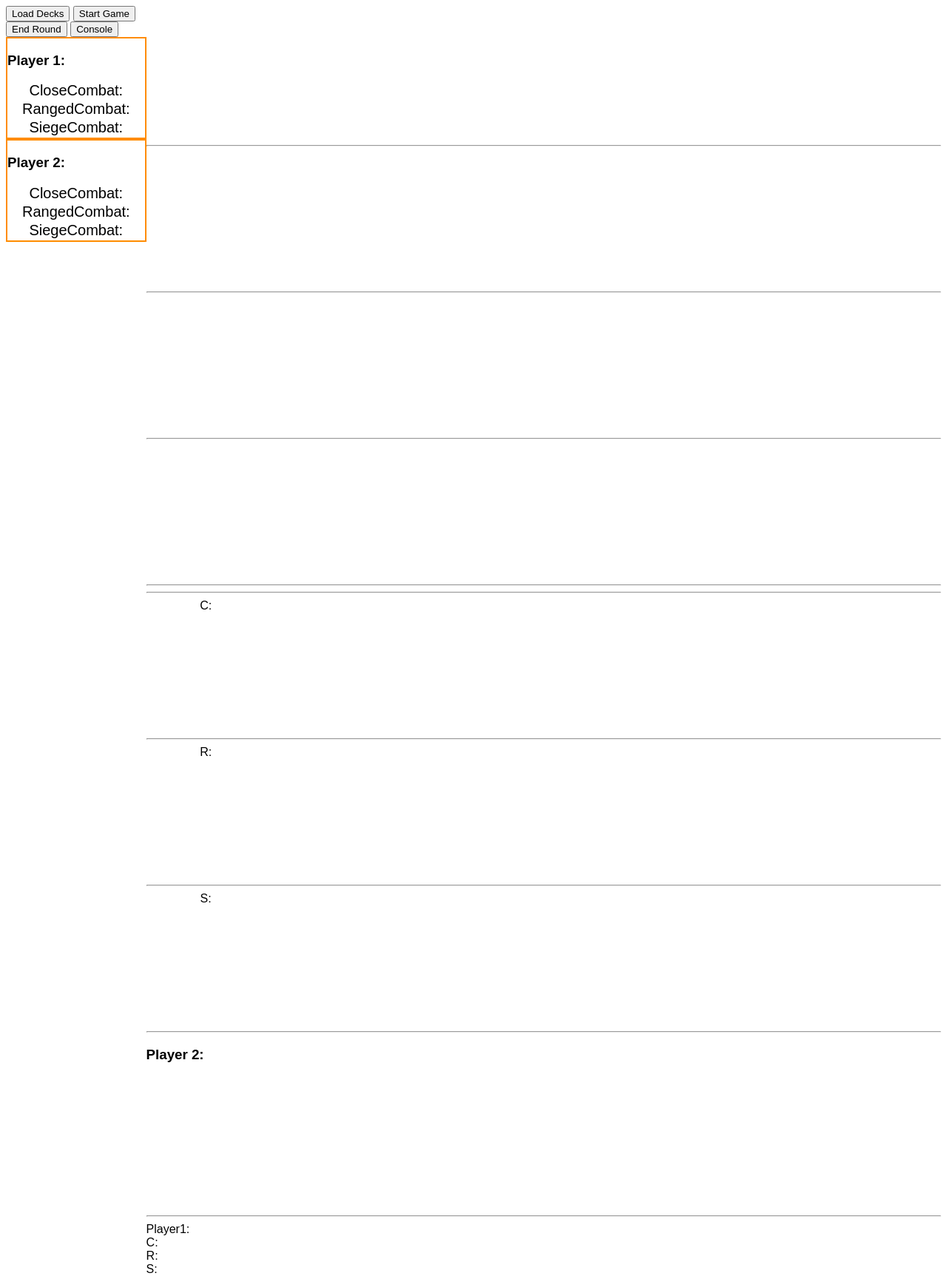
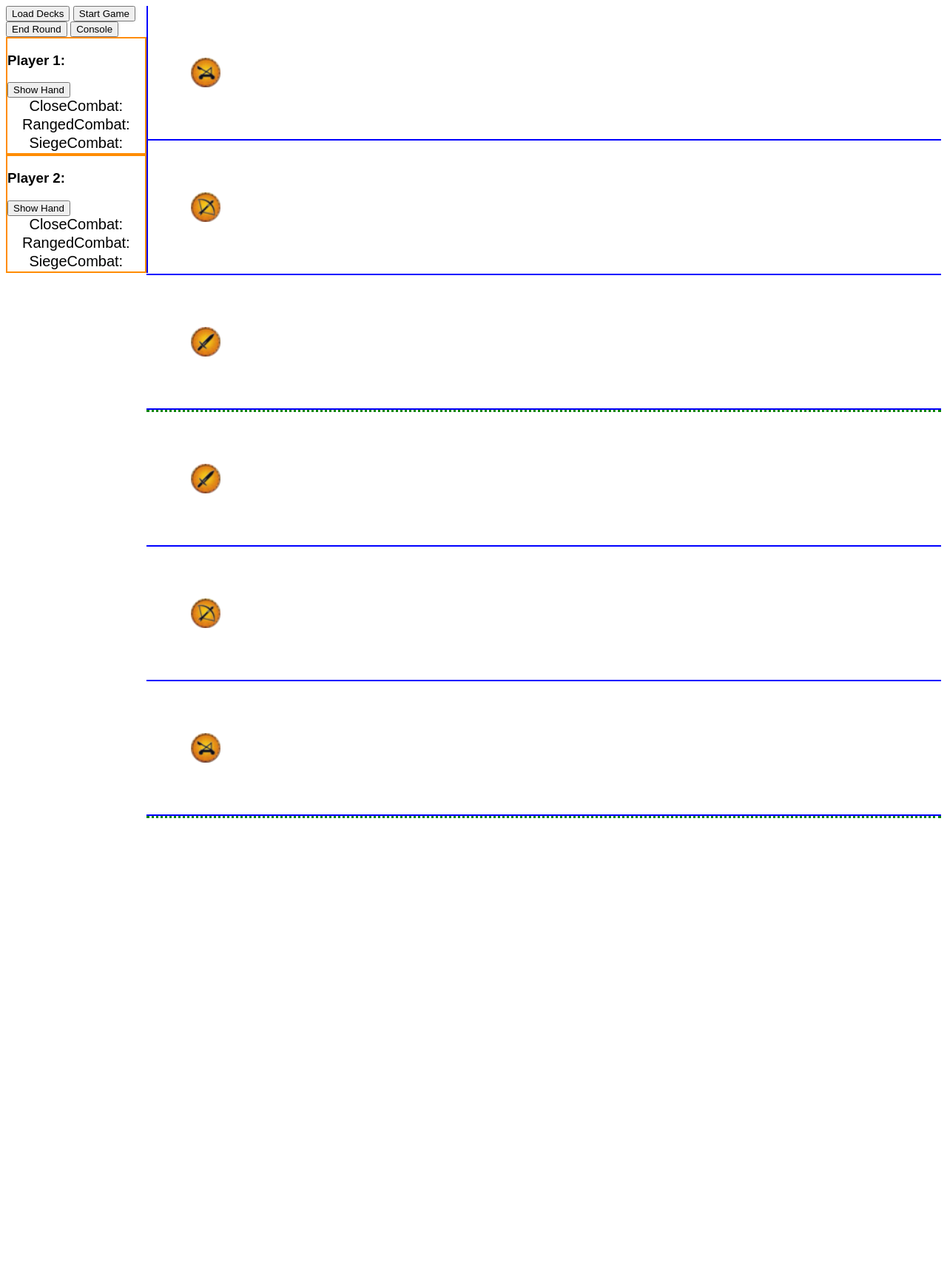
Before and after one commit to PZDuck/gwent, a plain HTML site: page game/index.html in a window 1280 px wide. Shown: the whole page at 74% size. After the commit the page ends 1341 px from the top, so only its background shows below. Drawn offline with nearby package versions, Linux system fonts and the light colour scheme.

Commit message:
more assets and board alignment

```diff
--- a/game/gwent.css
+++ b/game/gwent.css
@@ -8,6 +8,7 @@ body {
     top: 0;
     left: 0;
     width: 15%;
+    border-right: 2px solid blue;
 }
 .GwentBoard {
     position: absolute;
@@ -21,12 +22,16 @@ body {
     display: block;
     border: 2px solid darkorange;
 }
+.Player {
+    border-bottom: 3px dotted green;
+}
 .TheHand, .Row {
     position: relative;
     width: 100%;
     height: 100%;
     text-align: center;
     min-height: calc(450px * 0.40);
+    border-bottom: 2px solid blue;
 }
 .Row.activeWeather.CloseRow {
     background: url('other_assets/frost.jpg') center/cover repeat;
@@ -39,6 +44,16 @@ body {
 }
 .Row.activeWeather {
     background-size: cover;
+}
+
+.CloseRow .Horn {
+    background:  url('other_assets/close.png') center/25% no-repeat;
+}
+.RangedRow .Horn {
+    background:  url('other_assets/ranged.png') center/25% no-repeat;
+}
+.SiegeRow .Horn {
+    background:  url('other_assets/siege.png') center/25% no-repeat;
 }
 
 .GwentCard.Sheet1 {
--- a/game/gwent.js
+++ b/game/gwent.js
@@ -68,6 +68,7 @@ function GwentBoard(player1, player2) {
 }
 
 function GwentPlayer(deck) {
+    this.hand_visible = false;
     this.Deck = deck;
     this.Hand = [];
     this.Discard = [];
@@ -81,6 +82,12 @@ function GwentPlayer(deck) {
         }
     };
     this.Leader;
+    this.isHandVisible = function() {
+        return this.hand_visible;
+    };
+    this.toggleHand = function() {
+        this.hand_visible = !this.hand_visible;
+    };
     this.drawHand = function() {
         var deck = shuffle(this.Deck);
         for(var i = 0; i < 10; i++) {
--- a/game/index.html
+++ b/game/index.html
@@ -8,7 +8,7 @@
         <link type="text/css" rel="stylesheet" href="gwent.css" />
     </head>
     <body>
-        <div ng-app='myApp' ng-controller="MyCtrl">
+        <div id="myApp" ng-app='myApp' ng-controller="MyCtrl">
             <div class="Controller">
                 <div class="controls">
                     <button ng-click="loadDecks()">Load Decks</button>
@@ -18,12 +18,14 @@
                 </div>
                 <div class="PlayerScore">
                     <h3>Player 1: {{Player1.Score.Total()}}</h3>
+                    <button ng-click="Player1.toggleHand()">Show Hand</button>
                     <div class="RowScore">CloseCombat: {{Player1.Score.CloseCombat}}</div>
                     <div class="RowScore">RangedCombat: {{Player1.Score.RangedCombat}}</div>
                     <div class="RowScore">SiegeCombat: {{Player1.Score.SiegeCombat}}</div>
                 </div>
                 <div class="PlayerScore">
                     <h3>Player 2: {{Player2.Score.Total()}}</h3>
+                    <button ng-click="Player2.toggleHand()">Show Hand</button>
                     <div class="RowScore">CloseCombat: {{Player2.Score.CloseCombat}}</div>
                     <div class="RowScore">RangedCombat: {{Player2.Score.RangedCombat}}</div>
                     <div class="RowScore">SiegeCombat: {{Player2.Score.SiegeCombat}}</div>
@@ -31,10 +33,9 @@
             </div>
             <div class="GwentBoard">
                 <div class="Player Player1">
-                    <div class="TheHand">
+                    <div class="TheHand" ng-show="Player1.isHandVisible()">
                         <div class="GwentCardWrapper" ng-repeat='(id, card) in Player1.Hand' ng-init="player=0" ng-include="'gwent_card_hand.html'"></div>
                     </div>
-                    <hr />
                     <div class="TheBoard">
                         <div class="Row SiegeRow" ng-class="{activeWeather: isWeatherActive('SiegeCombat')}">
                             <div class="Horn">
@@ -47,7 +48,6 @@
                                 <div class="GwentCardWrapper" ng-repeat='(id, card) in Player1.Board.SiegeCombat.Cards' ng-include="'gwent_card.html'"></div>
                             </div>
                         </div>
-                        <hr />
                         <div class="Row RangedRow" ng-class="{activeWeather: isWeatherActive('RangedCombat')}">
                             <div class="Horn">
                                 <div class="GwentCardWrapper" ng-show="Player1.Board.RangedCombat.CommandHorn.Active">
@@ -59,7 +59,6 @@
                                 <div class="GwentCardWrapper" ng-repeat='(id, card) in Player1.Board.RangedCombat.Cards' ng-include="'gwent_card.html'"></div>
                             </div>
                         </div>
-                        <hr />
                         <div class="Row CloseRow" ng-class="{activeWeather: isWeatherActive('CloseCombat')}">
                             <div class="Horn">
                                 <div class="GwentCardWrapper" ng-show="Player1.Board.CloseCombat.CommandHorn.Active">
@@ -73,44 +72,47 @@
                         </div>
                     </div>
                 </div>
-                <hr /><hr />
                 <div class="Player Player2">
                     <div class="TheBoard">
                         <div class="Row CloseRow" ng-class="{activeWeather: isWeatherActive('CloseCombat')}">
-                        <div class="Horn">C: {{Player2.Score.CloseCombat}}</div>
+                            <div class="Horn">
+                                <div class="GwentCardWrapper" ng-show="Player2.Board.CloseCombat.CommandHorn.Active">
+                                    <div class="GwentCard Sheet{{Player2.Board.CloseCombat.CommandHorn.Card.image.card_map}} Row{{Player2.Board.CloseCombat.CommandHorn.Card.image.row}} Column{{Player2.Board.CloseCombat.CommandHorn.Card.image.column}}">
+                                    </div>
+                                </div>
+                            </div>
                             <div class="Cards">
                                 <div class="GwentCardWrapper" ng-repeat='(id, card) in Player2.Board.CloseCombat.Cards' ng-include="'gwent_card.html'"></div>
                             </div>
                         </div>
-                    <hr />
                         <div class="Row RangedRow" ng-class="{activeWeather: isWeatherActive('RangedCombat')}">
-                        <div class="Horn">R: {{Player2.Score.RangedCombat}}</div>
+                            <div class="Horn">
+                                <div class="GwentCardWrapper" ng-show="Player2.Board.RangedCombat.CommandHorn.Active">
+                                    <div class="GwentCard Sheet{{Player2.Board.RangedCombat.CommandHorn.Card.image.card_map}} Row{{Player2.Board.RangedCombat.CommandHorn.Card.image.row}} Column{{Player2.Board.RangedCombat.CommandHorn.Card.image.column}}">
+                                    </div>
+                                </div>
+                            </div>
                             <div class="Cards">
                                 <div class="GwentCardWrapper" ng-repeat='(id, card) in Player2.Board.RangedCombat.Cards' ng-include="'gwent_card.html'"></div>
                             </div>
                         </div>
-                    <hr />
                         <div class="Row SiegeRow" ng-class="{activeWeather: isWeatherActive('SiegeCombat')}">
-                        <div class="Horn">S: {{Player2.Score.SiegeCombat}}</div>
+                            <div class="Horn">
+                                <div class="GwentCardWrapper" ng-show="Player2.Board.SiegeCombat.CommandHorn.Active">
+                                    <div class="GwentCard Sheet{{Player2.Board.SiegeCombat.CommandHorn.Card.image.card_map}} Row{{Player2.Board.SiegeCombat.CommandHorn.Card.image.row}} Column{{Player2.Board.SiegeCombat.CommandHorn.Card.image.column}}">
+                                    </div>
+                                </div>
+                            </div>
                             <div class="Cards">
                                 <div class="GwentCardWrapper" ng-repeat='(id, card) in Player2.Board.SiegeCombat.Cards' ng-include="'gwent_card.html'"></div>
                             </div>
                         </div>
                     </div>
-                <hr />
-                <h3>Player 2: {{Player2.Score.Total()}}</h3>
-                <div class="TheHand">
+                    <div class="TheHand" ng-show="Player2.isHandVisible()">
                         <div class="GwentCardWrapper" ng-repeat='(id, card) in Player2.Hand' ng-init="player=1" ng-include="'gwent_card_hand.html'"></div>
                     </div>
                 </div>
-            <hr>
-            <div>
-                Player1: {{Player1.Score.Total()}}<br />
-                C: {{Player1.Score.CloseCombat}}<br />
-                R: {{Player1.Score.RangedCombat}}<br />
-                S: {{Player1.Score.SiegeCombat}}<br />
             </div>
         </div>
-
     </body>
 </html>
```
Also changed, not shown: game/other_assets/close.png (added), game/other_assets/ranged.png (added), game/other_assets/siege.png (added). Lines whose indentation alone changed are shown as unchanged.
